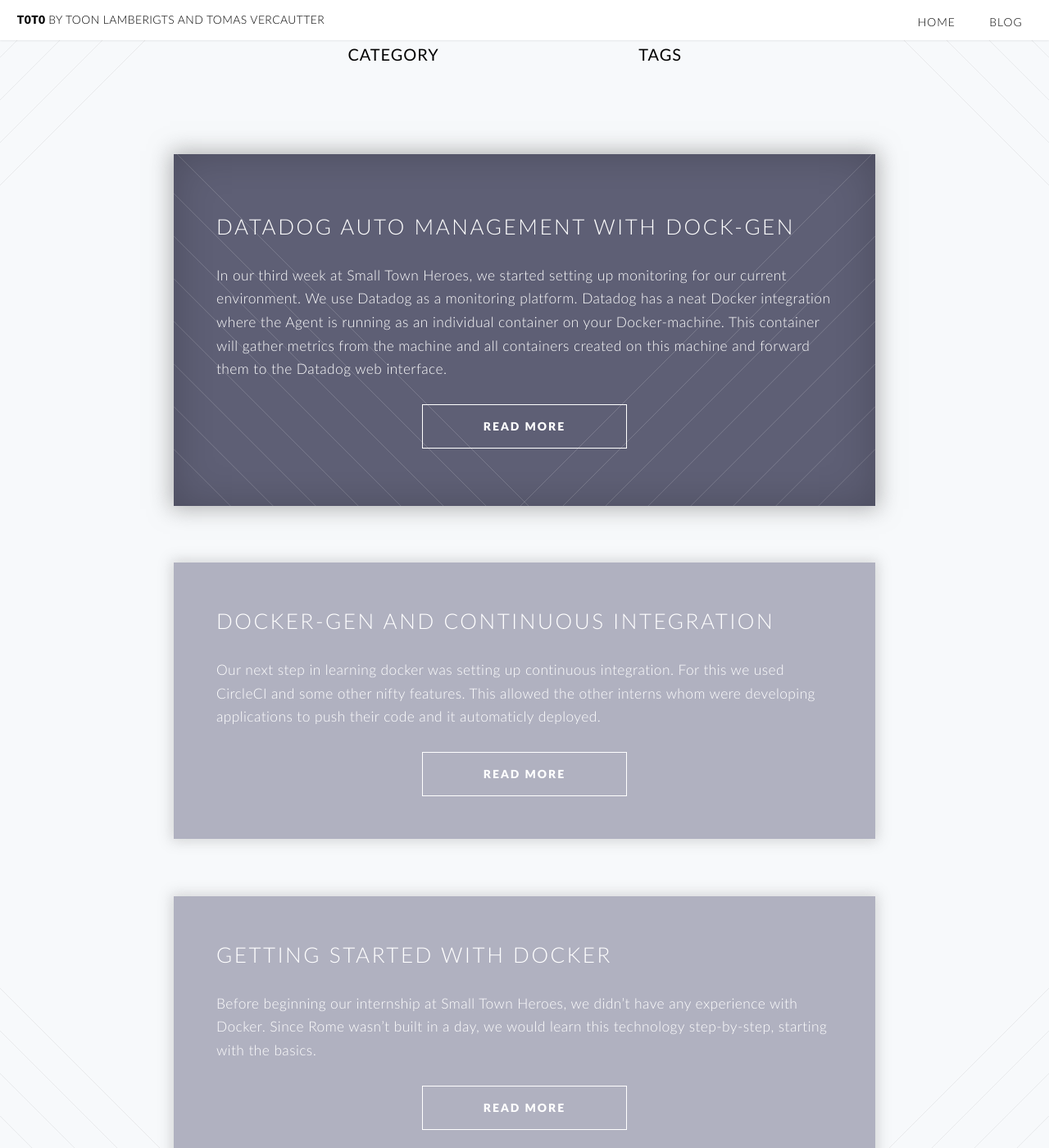
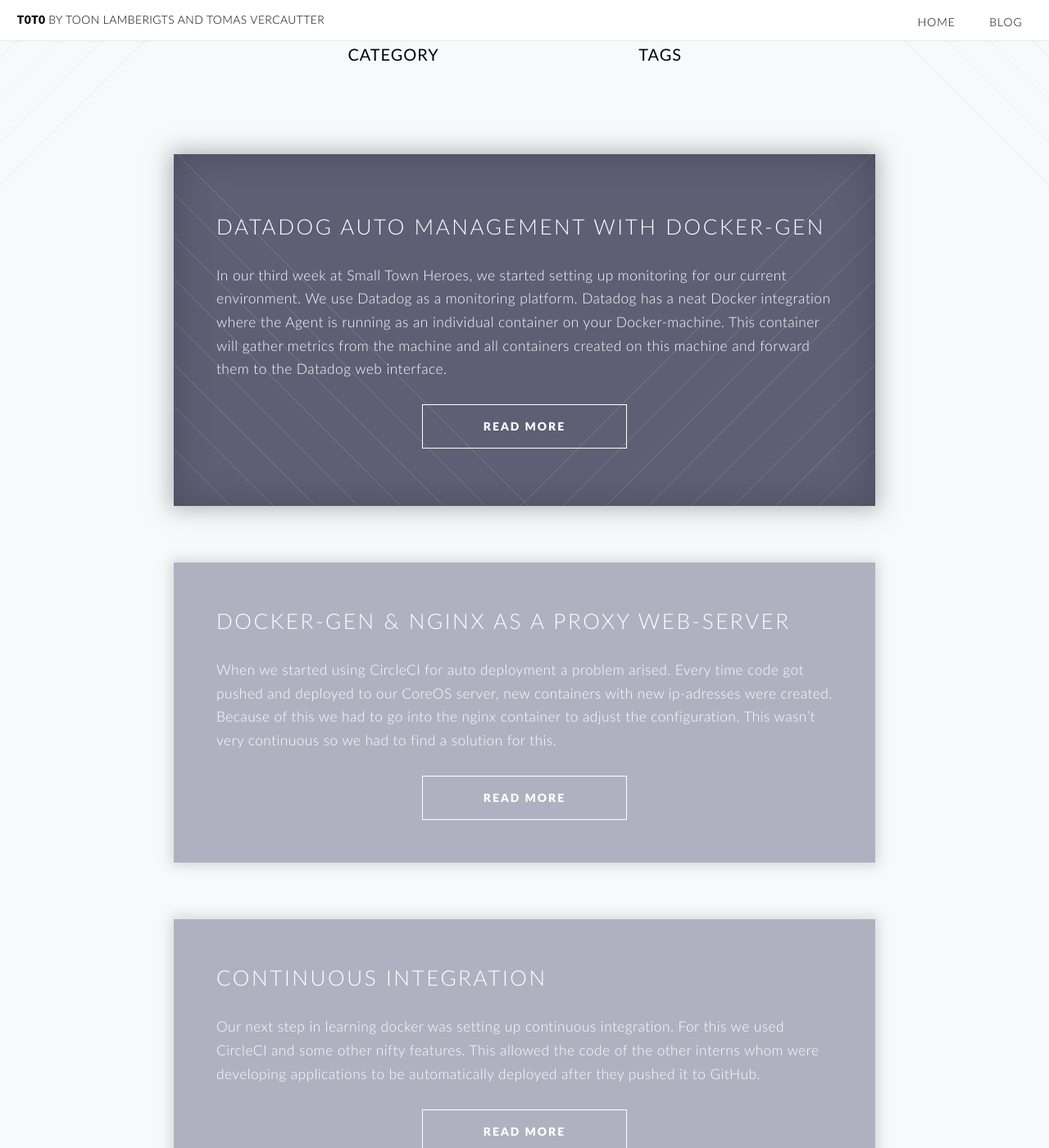
Before and after one commit to t0t0/t0t0.github.io, a Jekyll site: the page built from blog.html, in a window 1280 px wide and 1400 px high, scrolled down 207 px. Shown: the whole window at 82% size. Built offline with Jekyll 4.4.1, drawn with Linux system fonts in a browser that asks for light colours.

Commit message:
divided blog posts

````diff
--- a/_posts/2016-2-26-dock-gen-and-continuous-integration.md
+++ b/_posts/2016-2-26-dock-gen-and-continuous-integration.md
@@ -1,13 +1,13 @@
 ---
 layout: post
-title:  "Docker-gen and continuous integration"
-date:   2016-2-26 14:36:23
+title:  "Continuous integration"
+date:   2016-2-24 14:36:23
 category: Internship
-tags: [week 2, makefile, circleci, nginx, docker-gen, CI]
+tags: [week 2, makefile, circleci, CI]
 ---
 <div style="text-align:center;padding-bottom:25px;"><img src ="/images/stageWeek2/circleci_logo.png" style="max-width:100%" /></div>
 
-Our next step in learning docker was setting up continuous integration. For this we used CircleCI and some other nifty features. This allowed the other interns whom were developing applications to push their code and it automaticly deployed.
+Our next step in learning docker was setting up continuous integration. For this we used CircleCI and some other nifty features. This allowed the code of the other interns whom were developing applications to be automatically deployed after they pushed it to GitHub.
 
 <!--more-->
 
@@ -115,43 +115,3 @@
 When this very basic test succeeds we put our image into a tarbal and push that tarbal to S3 storage. This enables us to deploy this image anywhere we want with relative ease. After the upload to S3, we have to get this tarbal on our EC2 machine. Then we just download the tarbal and replace the current tarbal we have on our EC2 machine for that container.
 
 Next we have to unpack and deploy this image. Because we can't remove and replace an image that is currently in use we first have to remove the old containers using that image. When those old containers are removed, we can replace the image and deploy the new containers. In a production environment this would require orchestration but for our dev enviroment this is sufficient.
-
-
-## <strong>2. Docker-gen for nginx </strong>
-
-When we started using CircleCI for auto deployment a problem arised. Every time code got pushed and deployed to our CoreOS server, new containers with new ip-adresses were created. Because of this we had to go into the nginx container to adjust the configuration. This wasn't very continuous so we had to find a solution for this.
-
-<div style="text-align:center"><img src ="/images/stageWeek2/flow.png" style="max-width:100%"/></div>
-
-This is where we started using docker-gen. Docker-gen is a file generator that, using a template en docker meta-data, can generate files. It can listen on the docker socket if any containers are stopped or started and regenerate the files with the new data. More information on docker-gen can be found <a href="https://github.com/jwilder/docker-gen">here</a>
-
-For our nginx problem we used an implementation of docker-gen made by jason wilder on github called nginx-proxy.
-The easy way to set this up is by running the next command.
-
-```bash
-docker run -d -p 80:80 -v /var/run/docker.sock:/tmp/docker.sock:ro jwilder/nginx-proxy
-```
-<br />
-This wil set up an nginx container with the docker-gen embedded. The only thing you need to do is adapt your docker run command for the other containers so that it includes `-e VIRTUAL_HOST=subdomain.youdomain.com` where you replace the `subdomain.youdomain.com` with your domain information.
-
-We already had a customized nginx container and we didn't want to reconfigure that one so we opted for the other way of setting this up, using a separate container to run docker-gen.
-
-The nginx container now required `-v /tmp/nginx:/etc/nginx/conf.d` in its run command and the docker-gen container was run with:
-
-```bash
- docker run --volumes-from nginx \
-    -v /var/run/docker.sock:/tmp/docker.sock:ro \
-    -v $(pwd):/etc/docker-gen/templates \
-    -t jwilder/docker-gen \
-    -notify-sighup nginx -watch -only-exposed /etc/docker-gen/templates/nginx.tmpl /etc/nginx/conf.d/default.conf
-```
-<br />
-For more information on docker-gen and nginx-proxy you can use the following links
-
-<div>
-<ul class="default">
-	<li><a href="https://github.com/jwilder/nginx-proxy"> nginx-proxy github page</a></li>
-	<li><a href="http://jasonwilder.com/blog/2014/03/25/automated-nginx-reverse-proxy-for-docker/">nginx-proxy blogpost by jason wilder</a></li>
-	<li><a href="https://github.com/jwilder/docker-gen"> docker-gen github page</a></li>
-</ul>
-</div>
--- /dev/null
+++ b/_posts/2016-2-26-docker-gen-for-nginx.md
@@ -0,0 +1,47 @@
+---
+layout: post
+title:  "Docker-gen & Nginx as a proxy web-server"
+date:   2016-2-26 14:36:23
+category: Internship
+tags: [week 2, nginx, docker-gen]
+---
+
+
+When we started using CircleCI for auto deployment a problem arised. Every time code got pushed and deployed to our CoreOS server, new containers with new ip-adresses were created. Because of this we had to go into the nginx container to adjust the configuration. This wasn't very continuous so we had to find a solution for this.
+
+<!--more-->
+
+<div style="text-align:center"><img src ="/images/stageWeek2/flow.png" style="max-width:100%"/></div>
+
+This is where we started using docker-gen. Docker-gen is a file generator that, using a template en docker meta-data, can generate files. It can listen on the docker socket if any containers are stopped or started and regenerate the files with the new data. More information on docker-gen can be found <a href="https://github.com/jwilder/docker-gen">here</a>
+
+For our nginx problem we used an implementation of docker-gen made by jason wilder on github called nginx-proxy.
+The easy way to set this up is by running the next command.
+
+```bash
+docker run -d -p 80:80 -v /var/run/docker.sock:/tmp/docker.sock:ro jwilder/nginx-proxy
+```
+<br />
+This wil set up an nginx container with the docker-gen embedded. The only thing you need to do is adapt your docker run command for the other containers so that it includes `-e VIRTUAL_HOST=subdomain.youdomain.com` where you replace the `subdomain.youdomain.com` with your domain information.
+
+We already had a customized nginx container and we didn't want to reconfigure that one so we opted for the other way of setting this up, using a separate container to run docker-gen.
+
+The nginx container now required `-v /tmp/nginx:/etc/nginx/conf.d` in its run command and the docker-gen container was run with:
+
+```bash
+ docker run --volumes-from nginx \
+    -v /var/run/docker.sock:/tmp/docker.sock:ro \
+    -v $(pwd):/etc/docker-gen/templates \
+    -t jwilder/docker-gen \
+    -notify-sighup nginx -watch -only-exposed /etc/docker-gen/templates/nginx.tmpl /etc/nginx/conf.d/default.conf
+```
+<br />
+For more information on docker-gen and nginx-proxy you can use the following links
+
+<div>
+<ul class="default">
+	<li><a href="https://github.com/jwilder/nginx-proxy"> nginx-proxy github page</a></li>
+	<li><a href="http://jasonwilder.com/blog/2014/03/25/automated-nginx-reverse-proxy-for-docker/">nginx-proxy blogpost by jason wilder</a></li>
+	<li><a href="https://github.com/jwilder/docker-gen"> docker-gen github page</a></li>
+</ul>
+</div>
--- a/_posts/2016-3-4-datadog-auto-management-with-dock-gen.md
+++ b/_posts/2016-3-4-datadog-auto-management-with-dock-gen.md
@@ -1,6 +1,6 @@
 ---
 layout: post
-title:  "Datadog auto management with dock-gen"
+title:  "Datadog auto management with docker-gen"
 date:   2016-3-4 14:36:23
 category: Internship
 tags: [week 3, datadog, docker-gen, CI]
````
